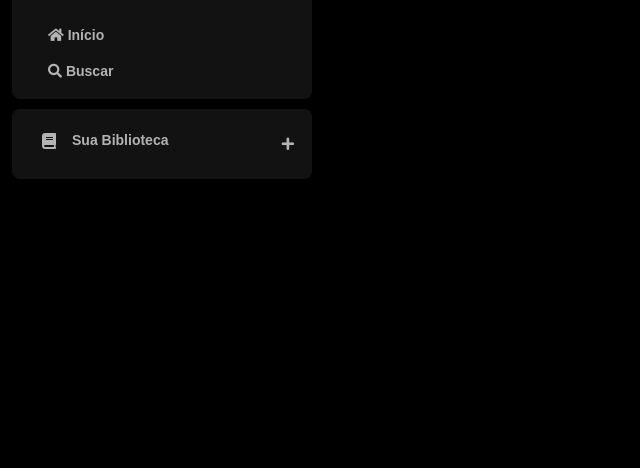
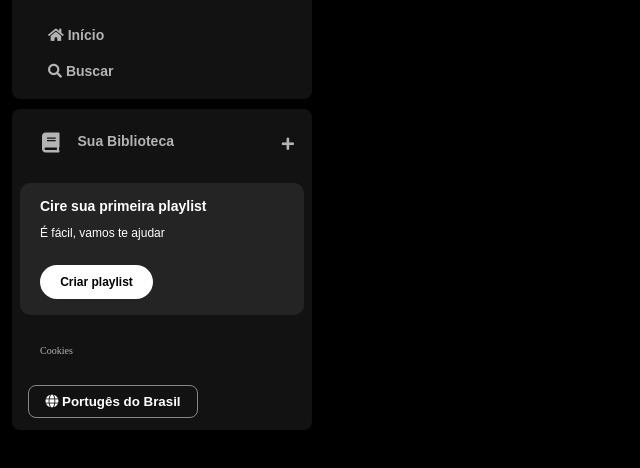
Before and after one commit to EricLopes325/imersao-front-end-2-edicao, a plain HTML site: page index.html in a window 1280 px wide. Shown: the part 74-542 px from the top of the page, without its empty margins (0-640 px from the left). Drawn offline with Linux system fonts and the light colour scheme.

```diff
--- a/index.html
+++ b/index.html
@@ -36,13 +36,31 @@
             </ul>
         </nav>
         <div class="library">
-            <div class="library-content">
-                <a href="" class="library-button">
+            <div class="library__content">
+                <button class="library__button">
                     <span class="fa fas fa-book"></span>
                     <span>Sua Biblioteca</span>
-                </a>
+                </button>
                 <span class="fa fa-plus"></span>
             </div>
-    </div>
+            <section class="section-playlist">
+                <div class="section-playlist__content">
+                <span class="text title">Cire sua primeira playlist</span>
+                <span class="text subtitle">É fácil, vamos te ajudar</span>
+                <button class="section-playlist__button">
+                    <span>Criar playlist</span>
+                </button>
+            </section>
+            <div class="cookies">
+                <a href="">Cookies</a>
+            </div>
+            <div class="languages">
+                <button class="languages__button">
+                    <span class="fa fa-globe"></span>
+                    <span>Portugês do Brasil</span>
+                </button>
+            </div>
+            </div>
+        </div>
 </body>
 </html>
--- a/styles.css
+++ b/styles.css
@@ -56,45 +56,125 @@
 .library {
     background-color: #121212;
     border-radius: 8px;
+    display: flex;
+    justify-content: space-between;
+    flex-direction: column;
+    padding: 4px 8px;
     color: #b3b3b3;
-    display: flex;
-    flex-direction: column;
+    font-weight: 600;
     font-size: 14px;
-    font-weight: 600;
     margin-top: 10px;
-    justify-content: space-between;
-    padding: 4px 8px;
   }
 
-  .library .library-content {
+  .library .library__content {
     display: flex;
     justify-content: space-between;
   }
 
-  .library .library-button {
+  .library .library__button {
+    display: flex;
+    margin-right: 10px;
+    color: #b3b3b3;
     background-color: transparent;
     border: 0px;
-    color: #b3b3b3;
-    display: flex;
+    font-size: 14px;
+    font-weight: 700;
     font-family: "DM Sans", sans-serif;
-    font-size: 14px;
-    font-weight: 600;
-    margin-right: 10px;
-    padding: 20px 10px;
     text-align: center;
     text-decoration: none;
     text-transform: none;
+    padding: 20px 10px;
 }
 
-  .library .library-button .fa {
-    font-size: 16px;
+  .library .library__button .fa {
+    font-size: 20px;
     font-weight: 300;
     color: #b3b3b3;
-    margin-right: 8px;
+    margin-right: 10px;
     padding-right: 8px;
     margin-left: 12px;
 }
 
-  .library .library-content .fa-plus {
+  .library .library__content .fa-plus {
     margin: 24px 10px;
 }
+
+.section-playlist{
+    display:flex;
+    align-items: flex-start;
+    justify-content: space-between;
+    gap:20px;
+    border-radius: 10px;
+    background-color: #242424;
+    color:#b3b3b3;
+    font-weight: 600;
+    font-size: 14px;
+    margin: 8px 0;
+    padding:16px 20px;
+    border-radius:10px;
+}
+
+.section-playlist .section-playlist__content{
+    display:flex;
+    flex-direction: column;
+}
+
+.section-playlist__content .text{
+    padding-bottom:14px;
+    color:#FFF;
+    font-family: "DM Sans", sans-serif;
+}
+
+.section-playlist__content .title{
+    font-weight: 700;
+}
+
+.section-playlist__content .subtitle{
+    font-weight: 500;
+    font-size: 12px;
+}
+
+.section-playlist__content .section-playlist__button{
+    display: flex;
+    justify-content: center;
+    background-color: #ffffff;
+    color:#000;
+    border-radius: 20px;
+    font-size: 12px;
+    font-weight: 700;
+    font-family: "DM Sans", sans-serif;
+    text-decoration:none;
+    text-transform: none;
+    padding:10px;
+    margin-top: 12px;
+    border:0;
+    width: 113px;
+}
+
+.sidebar .cookies {
+    margin: 20px 20px;
+}
+
+.sidebar .cookies a {
+    color: #b3b3b3;
+    font-weight: 500;
+    font-size: 10px;
+    text-decoration: none;
+}
+
+.sidebar .cookies a:hover {
+    text-decoration: underline;
+}
+
+.languages .languages__button {
+    background-color: transparent;
+    border: 1px solid #878787;
+    color: white;
+    font-weight: bold;
+    cursor: pointer;
+    align-items: center;
+    width: 170px;
+    margin: 8px;
+    padding: 8px;
+    border-radius: 8px;
+}
```
